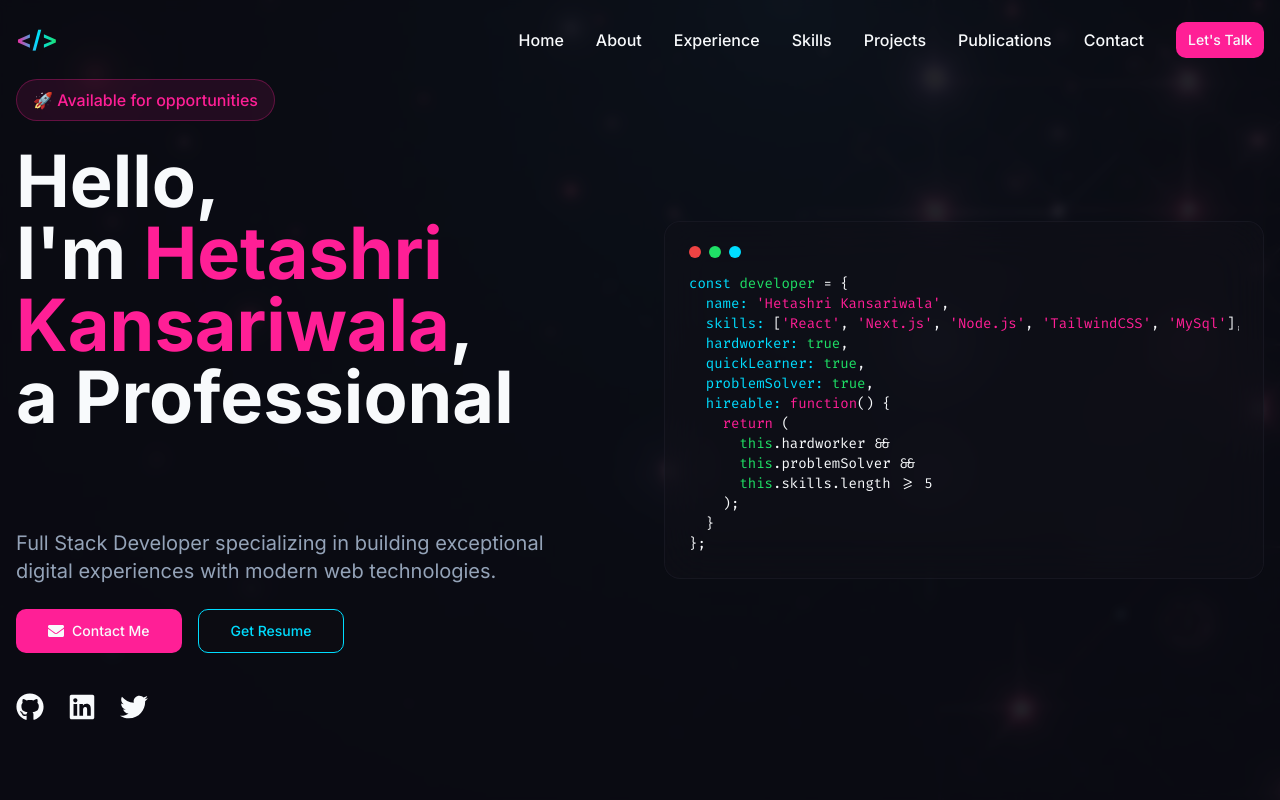
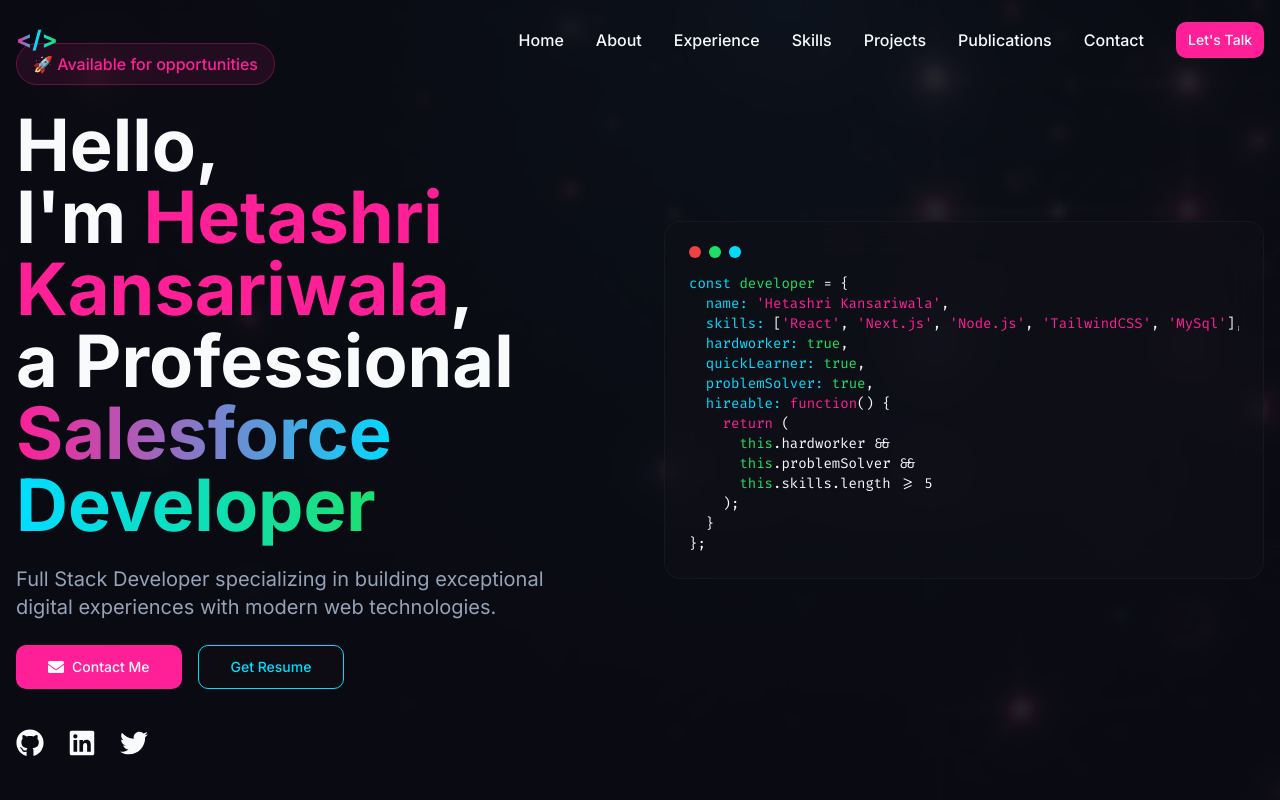
Before and after one commit to hetashridk/Hetashri_Kansariwala, a React (Vite) app: page / in a window 1280 px wide. Shown: the top 800 px of the page. Built offline with nearby package versions, Linux system fonts and the light colour scheme; the HTML template or start-up script is replaced by a standard one.

Commit message:
Remove freelance project

```diff
--- a/src/components/Hero.tsx
+++ b/src/components/Hero.tsx
@@ -60,8 +60,8 @@ const Hero = () => {
                   sequence={[
                     'Full Stack Developer',
                     2000,
-                    'Freelancer',
-                    2000,
+                   // 'Freelancer',
+                   // 2000,
                     'Salesforce Developer',
                     2000
                     // 'AI Engineer',
```
